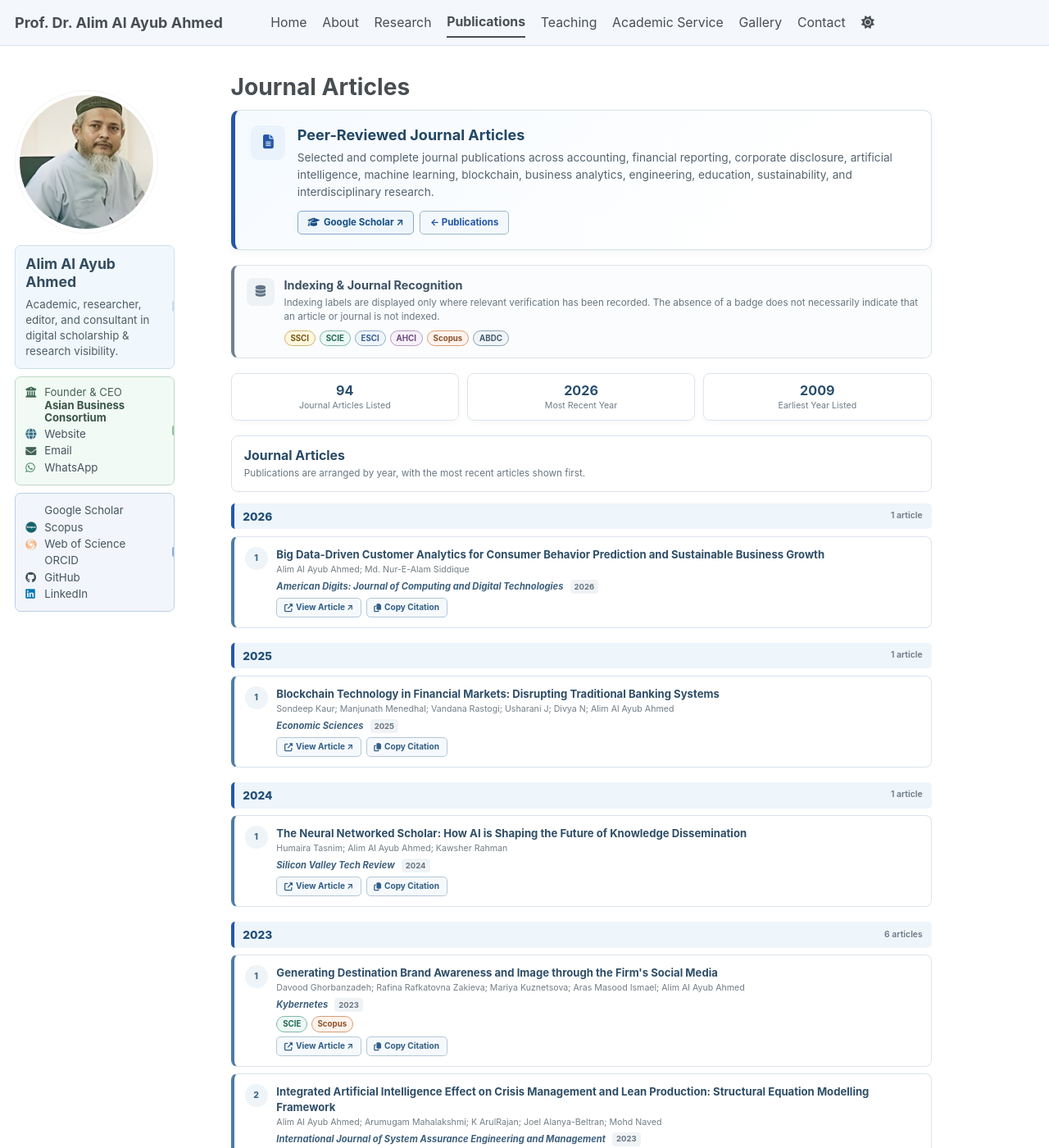
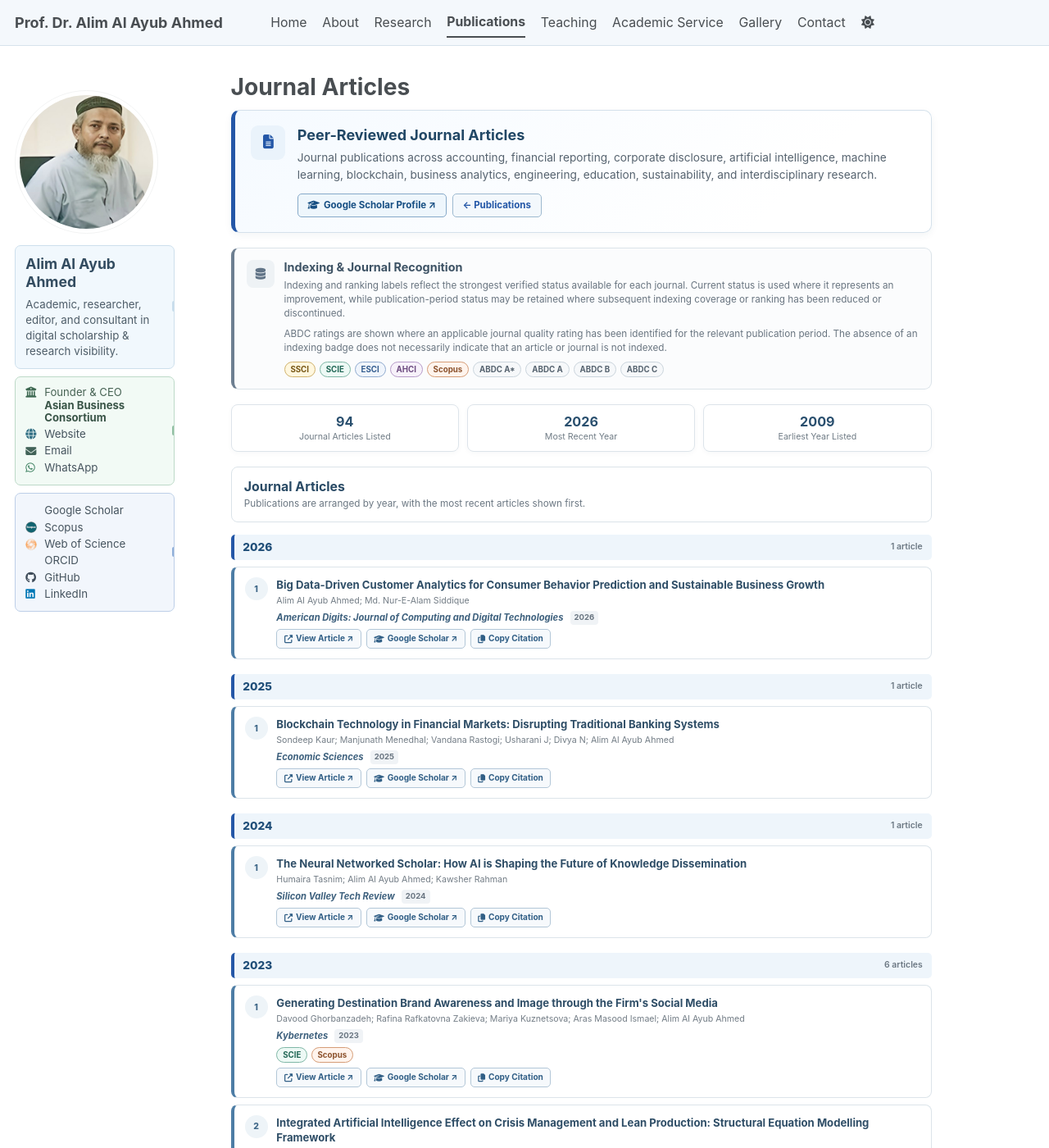
Before and after one commit to alimalayubahmed/alimalayubahmed.github.io, a Jekyll site: the page built from _pages/journal-articles.html, in a window 1280 px wide and 1400 px high. Shown: the whole window at 82% size. Built offline with Jekyll 4.4.1, drawn with Linux system fonts in a browser that asks for light colours; a style sheet for code colours, icons or effects is not loaded; some of the changed text lies outside the part shown.

Commit message:
Update journal-articles.html

```diff
--- a/_pages/journal-articles.html
+++ b/_pages/journal-articles.html
@@ -24,10 +24,10 @@ author_profile: true
       <h2>Peer-Reviewed Journal Articles</h2>
 
       <p>
-        Selected and complete journal publications across accounting, financial
-        reporting, corporate disclosure, artificial intelligence, machine learning,
-        blockchain, business analytics, engineering, education, sustainability,
-        and interdisciplinary research.
+        Journal publications across accounting, financial reporting, corporate
+        disclosure, artificial intelligence, machine learning, blockchain,
+        business analytics, engineering, education, sustainability, and
+        interdisciplinary research.
       </p>
 
       <div class="journal-articles-hero-actions">
@@ -39,7 +39,7 @@ author_profile: true
           rel="noopener noreferrer"
         >
           <i class="fas fa-graduation-cap" aria-hidden="true"></i>
-          Google Scholar ↗
+          Google Scholar Profile ↗
         </a>
 
         <a
@@ -57,7 +57,7 @@ author_profile: true
 
 
   <!-- =====================================================
-       INDEXING LEGEND
+       INDEXING & RANKING INFORMATION
        ===================================================== -->
 
   <section class="journal-indexing-note">
@@ -71,9 +71,16 @@ author_profile: true
       <h2>Indexing &amp; Journal Recognition</h2>
 
       <p>
-        Indexing labels are displayed only where relevant verification has been
-        recorded. The absence of a badge does not necessarily indicate that an
-        article or journal is not indexed.
+        Indexing and ranking labels reflect the strongest verified status available
+        for each journal. Current status is used where it represents an improvement,
+        while publication-period status may be retained where subsequent indexing
+        coverage or ranking has been reduced or discontinued.
+      </p>
+
+      <p class="journal-indexing-subnote">
+        ABDC ratings are shown where an applicable journal quality rating has been
+        identified for the relevant publication period. The absence of an indexing
+        badge does not necessarily indicate that an article or journal is not indexed.
       </p>
 
       <div class="journal-index-legend">
@@ -82,7 +89,10 @@ author_profile: true
         <span class="journal-badge badge-esci">ESCI</span>
         <span class="journal-badge badge-ahci">AHCI</span>
         <span class="journal-badge badge-scopus">Scopus</span>
-        <span class="journal-badge badge-abdc">ABDC</span>
+        <span class="journal-badge badge-abdc-star">ABDC A*</span>
+        <span class="journal-badge badge-abdc-a">ABDC A</span>
+        <span class="journal-badge badge-abdc-b">ABDC B</span>
+        <span class="journal-badge badge-abdc-c">ABDC C</span>
       </div>
 
     </div>
@@ -161,6 +171,8 @@ author_profile: true
 
           {% for article in year_group.items %}
 
+            {% assign scholar_query = article.title | uri_escape %}
+
             <article class="journal-article-card">
 
               <div class="journal-article-number">
@@ -195,6 +207,10 @@ author_profile: true
                 </div>
 
 
+                <!-- =================================================
+                     INDEXING BADGES
+                     ================================================= -->
+
                 {% if article.indexes and article.indexes.size > 0 %}
 
                   <div class="journal-indexes">
@@ -204,25 +220,71 @@ author_profile: true
                       {% assign index_lower = index | downcase %}
 
                       {% if index_lower == "ssci" %}
-                        <span class="journal-badge badge-ssci">SSCI</span>
+
+                        <span class="journal-badge badge-ssci">
+                          SSCI
+                        </span>
 
                       {% elsif index_lower == "scie" %}
-                        <span class="journal-badge badge-scie">SCIE</span>
+
+                        <span class="journal-badge badge-scie">
+                          SCIE
+                        </span>
 
                       {% elsif index_lower == "esci" %}
-                        <span class="journal-badge badge-esci">ESCI</span>
+
+                        <span class="journal-badge badge-esci">
+                          ESCI
+                        </span>
 
                       {% elsif index_lower == "ahci" %}
-                        <span class="journal-badge badge-ahci">AHCI</span>
+
+                        <span class="journal-badge badge-ahci">
+                          AHCI
+                        </span>
 
                       {% elsif index_lower == "scopus" %}
-                        <span class="journal-badge badge-scopus">Scopus</span>
+
+                        <span class="journal-badge badge-scopus">
+                          Scopus
+                        </span>
+
+                      {% elsif index_lower == "abdc a*" %}
+
+                        <span class="journal-badge badge-abdc-star">
+                          ABDC A*
+                        </span>
+
+                      {% elsif index_lower == "abdc a" %}
+
+                        <span class="journal-badge badge-abdc-a">
+                          ABDC A
+                        </span>
+
+                      {% elsif index_lower == "abdc b" %}
+
+                        <span class="journal-badge badge-abdc-b">
+                          ABDC B
+                        </span>
+
+                      {% elsif index_lower == "abdc c" %}
+
+                        <span class="journal-badge badge-abdc-c">
+                          ABDC C
+                        </span>
 
                       {% elsif index_lower == "abdc" %}
-                        <span class="journal-badge badge-abdc">ABDC</span>
+
+                        <span class="journal-badge badge-abdc">
+                          ABDC
+                        </span>
 
                       {% else %}
-                        <span class="journal-badge">{{ index }}</span>
+
+                        <span class="journal-badge">
+                          {{ index }}
+                        </span>
+
                       {% endif %}
 
                     {% endfor %}
@@ -232,12 +294,16 @@ author_profile: true
                 {% endif %}
 
 
+                <!-- =================================================
+                     ARTICLE ACTIONS
+                     ================================================= -->
+
                 <div class="journal-actions">
 
                   {% if article.url and article.url != "" %}
 
                     <a
-                      class="journal-action-button"
+                      class="journal-action-button journal-view-button"
                       href="{{ article.url }}"
                       target="_blank"
                       rel="noopener noreferrer"
@@ -247,6 +313,17 @@ author_profile: true
                     </a>
 
                   {% endif %}
+
+
+                  <a
+                    class="journal-action-button journal-scholar-button"
+                    href="https://scholar.google.com/scholar?q={{ scholar_query }}"
+                    target="_blank"
+                    rel="noopener noreferrer"
+                  >
+                    <i class="fas fa-graduation-cap" aria-hidden="true"></i>
+                    Google Scholar ↗
+                  </a>
 
 
                   <button
@@ -284,10 +361,10 @@ author_profile: true
     <i class="fas fa-info-circle" aria-hidden="true"></i>
 
     <p>
-      Publication details are compiled from scholarly records, journal and publisher
-      pages, DOI records, and academic profile sources. Where online-first and final
-      issue years differ, bibliographic information may be standardized to the
-      publication record used for citation.
+      Publication details are compiled from journal and publisher records, DOI
+      information, scholarly databases, academic profiles, and other available
+      publication records. DOI links are preferred for article access where
+      available; otherwise an available publication or repository link is provided.
     </p>
 
   </div>
```
Also changed, not shown: other parts of _pages/journal-articles.html (+33 -5 lines).
